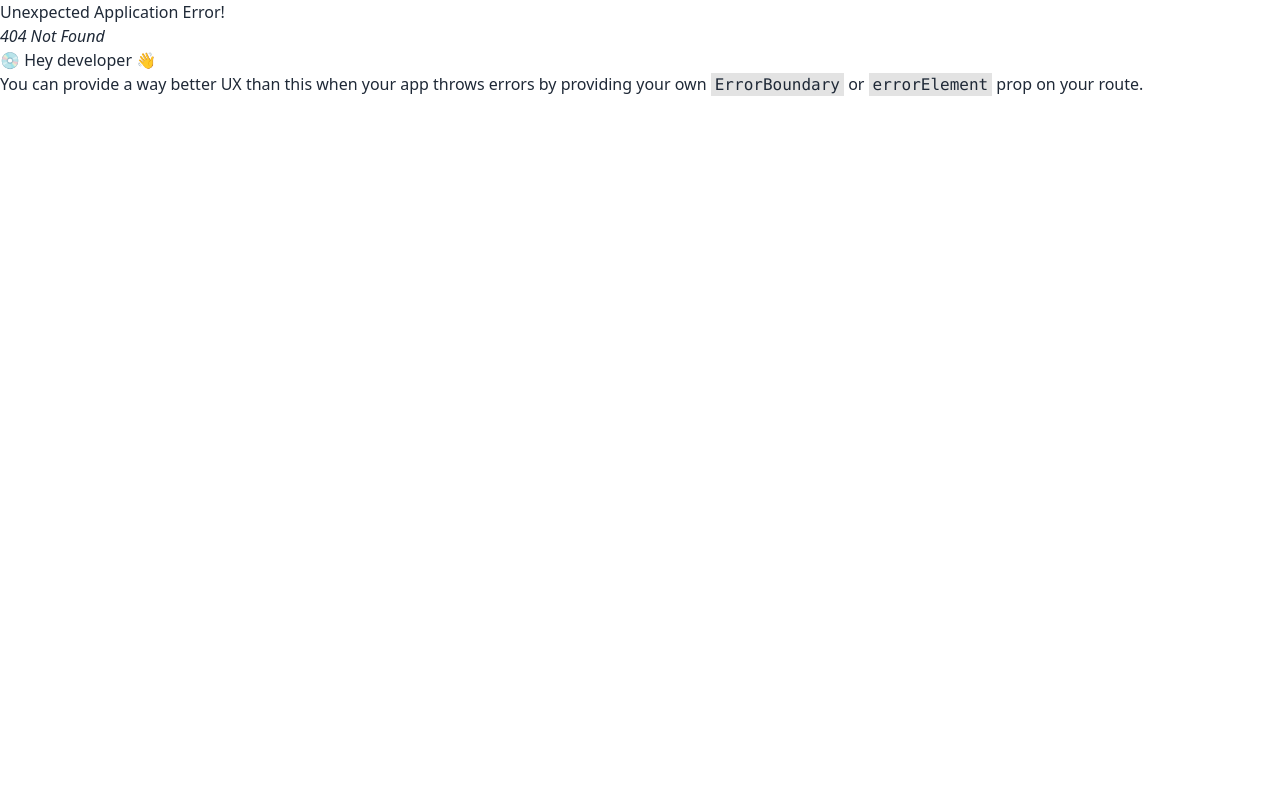
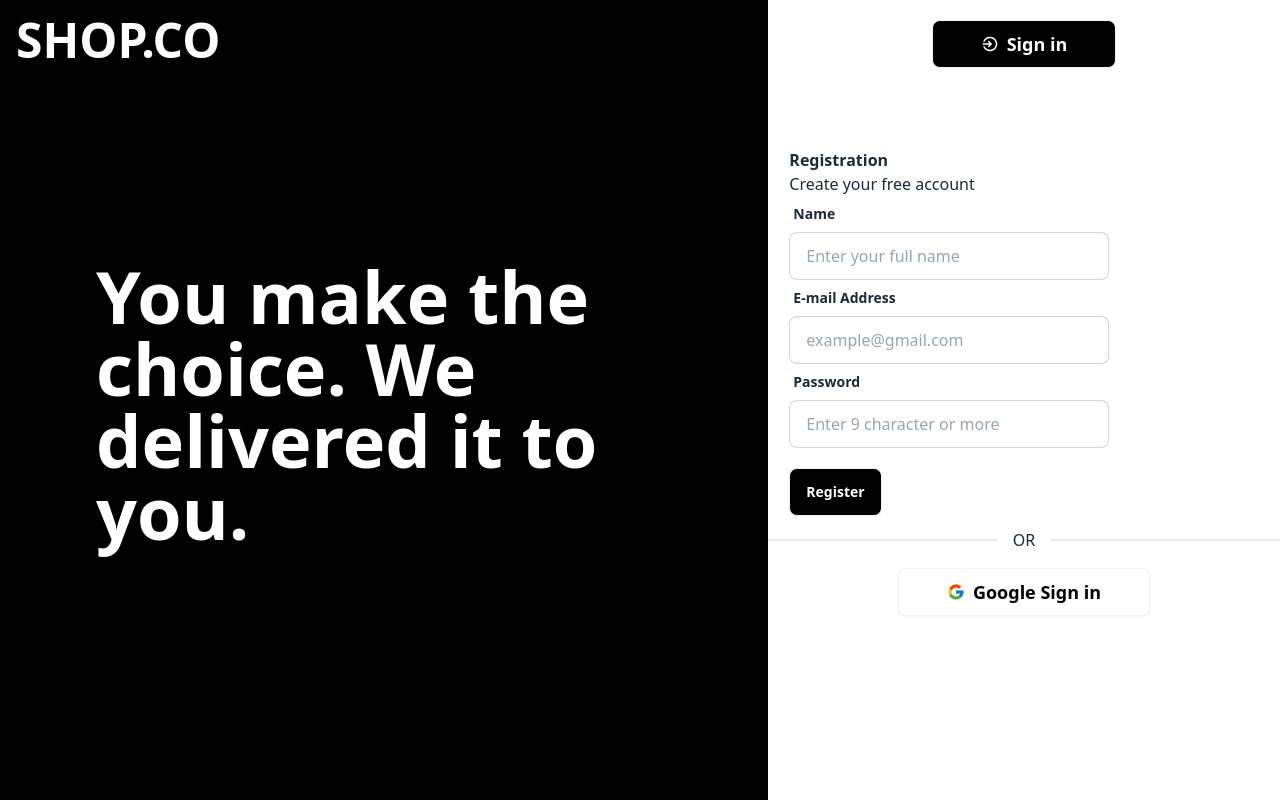
Before and after one commit to Ashikur-ai/E-commerce-final, a React (Vite) app: page /register in a window 1280 px wide. Before the commit this address had no page. Built offline with nearby package versions, Linux system fonts and the light colour scheme; a web font is replaced by a local one.

Commit message:
register page added

```diff
--- a/src/pages/clientSide/home-page/NewArrival.jsx
+++ b/src/pages/clientSide/home-page/NewArrival.jsx
@@ -8,7 +8,7 @@ const NewArrival = () => {
       <h2 className="text-center text-5xl font-bold">NEW ARRIVALS</h2>
 
       <div className="grid grid-cols-1 md:grid-cols-2 lg:grid-cols-4 gap-5 py-10 px-5 lg:px-0">
-        {products.slice(0, 8).map((product) => (
+        {products.slice(0, 8)?.map((product) => (
           <Product key={product.id} product={product}></Product>
         ))}
       </div>
--- a/src/pages/clientSide/home-page/TopSelling.jsx
+++ b/src/pages/clientSide/home-page/TopSelling.jsx
@@ -9,7 +9,7 @@ const TopSelling = () => {
       <h2 className="text-center text-5xl font-bold">TOP SELLING</h2>
 
       <div className="grid grid-cols-1 md:grid-cols-2 lg:grid-cols-4 gap-5 py-10 px-5 lg:px-0">
-        {products.slice(8, 12).map((product) => (
+        {products.slice(8, 12)?.map((product) => (
           <Product key={product.id} product={product}></Product>
         ))}
       </div>
--- a/src/pages/clientSide/product-details/ProductDetails.jsx
+++ b/src/pages/clientSide/product-details/ProductDetails.jsx
@@ -5,6 +5,7 @@ import ProductReview from "../../../components/ProductReview";
 import Product from "../home-page/product";
 
 const ProductDetails = () => {
+    window.scrollTo(0, 0);
   const products = useLoaderData();
   // console.log(products);
 
@@ -177,7 +178,7 @@ const ProductDetails = () => {
       <div className="my-16">
         <h2 className="text-center text-5xl font-bold">YOU MIGHT ALSO LIKE</h2>
         <div className="grid grid-cols-1 md:grid-cols-2 lg:grid-cols-4 gap-5 py-10 px-5 lg:px-0">
-          {products.slice(5, 9).map((product) => (
+          {products?.slice(5, 9).map((product) => (
             <Product key={product.id} product={product}></Product>
           ))}
         </div>
--- /dev/null
+++ b/src/pages/clientSide/register/Register.jsx
@@ -0,0 +1,77 @@
+import React from 'react'
+import { FcGoogle } from 'react-icons/fc'
+import { IoMdLogIn } from 'react-icons/io'
+
+const Register = () => {
+
+    const handleRegister =(event)=>{
+        event.preventDefault();
+        const form = event.target;
+        const name = form.name.value;
+        const email = form.email.value;
+        const password = form.password.value;
+        const data = {name, email, password};
+        console.log(data);
+    }
+
+    return (
+        <div>
+            <div className="min-h-screen lg:flex">
+                <div className="bg-theme_primary lg:w-3/5">
+                    <p className='text-white text-5xl font-bold p-4'>SHOP.CO</p>
+                    <div className=" flex justify-center items-center lg:mt-40">
+                        <p className='text-white lg:text-7xl text-3xl text-center lg:text-start my-5  lg:w-3/4 font-bold'>You make the choice. We delivered it to you.</p>
+                    </div>
+                </div>
+                <div className="lg:w-2/5">
+                    <div className="text-center my-5">
+                        <button className='btn bg-theme_primary text-white px-12 hover:bg-white hover:text-theme_primary text-lg'><IoMdLogIn />Sign in</button>
+                    </div>
+
+                    <div className=" w-11/12 mx-auto  lg:mt-20 ">
+                        <p className='font-bold'>Registration</p>
+                        <p>Create your free account</p>
+
+                        <form action="" onSubmit={handleRegister} className=''>
+
+                            {/* Name */}
+                            <label className="form-control w-full max-w-xs">
+                                <div className="label">
+                                    <span className="label-text font-bold">Name</span>
+                                </div>
+                                <input type="text" name='name' placeholder="Enter your full name" className="input input-bordered w-full max-w-xs" />
+                            </label>
+
+                            {/* email  */}
+                            <label className="form-control w-full max-w-xs">
+                                <div className="label">
+                                    <span className="label-text font-bold">E-mail Address</span>
+                                </div>
+                                <input type="email" name='email' placeholder="example@gmail.com" className="input input-bordered w-full max-w-xs" />
+                            </label>
+
+                            {/* password  */}
+                            <label className="form-control w-full max-w-xs">
+                                <div className="label">
+                                    <span className="label-text font-bold">Password</span>
+                                </div>
+                                <input type="password" name='password' placeholder="Enter 9 character or more" className="input input-bordered w-full max-w-xs" />
+                            </label>
+
+                            <div className="">
+                                <button className='bg-theme_primary text-white btn mt-5'>Register</button>
+
+                            </div>
+                        </form>
+                    </div>
+                    <div className="divider">OR</div>
+                    <div className="text-center my-5">
+                        <button className='btn bg-theme_secondary text-black px-12 hover:bg-theme_primary hover:text-theme_primary text-lg'><FcGoogle />Google Sign in</button>
+                    </div>
+                </div>
+            </div>
+        </div>
+    )
+}
+
+export default Register
--- a/src/routes/BasicRoutes.jsx
+++ b/src/routes/BasicRoutes.jsx
@@ -2,6 +2,7 @@ import { createBrowserRouter } from "react-router-dom";
 import MainLayout from "../layouts/MainLayout";
 import Homepage from "../pages/clientSide/home-page/Homepage";
 import ProductDetails from "../pages/clientSide/product-details/ProductDetails";
+import Register from "../pages/clientSide/register/Register";
 
 const router = createBrowserRouter([
   {
@@ -20,6 +21,10 @@ const router = createBrowserRouter([
       },
     ],
   },
+  {
+    path: '/register',
+    element: <Register></Register>
+  }
 ]);
 
 export default router;
--- a/tailwind.config.js
+++ b/tailwind.config.js
@@ -5,7 +5,12 @@ export default {
     "./src/**/*.{js,ts,jsx,tsx}",
   ],
   theme: {
-    extend: {},
+    extend: {
+      colors:{
+        theme_primary: '#000000',
+        theme_secondary: '#FFFFFF',
+      }
+    },
   },
   plugins: [
      require('daisyui'),
```
